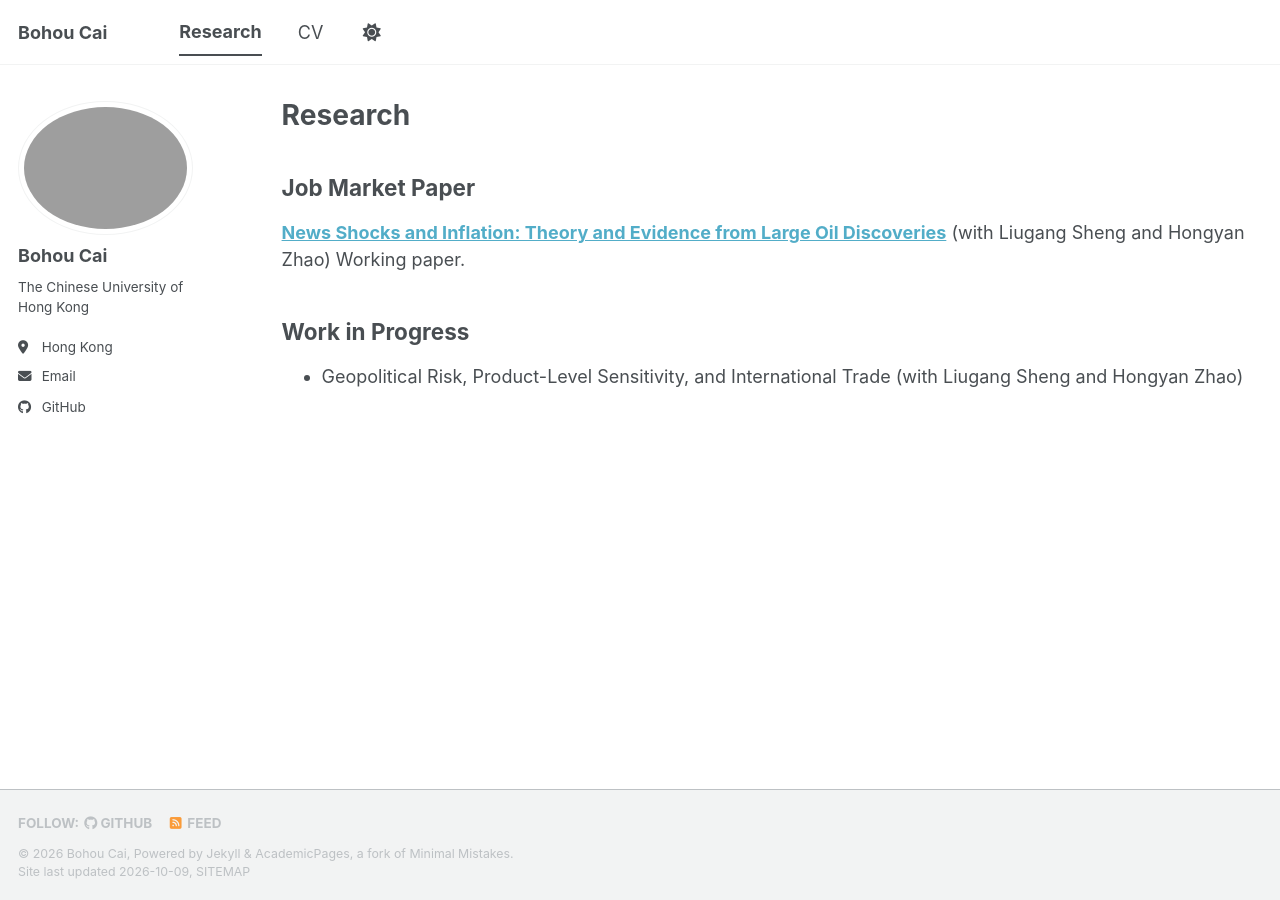
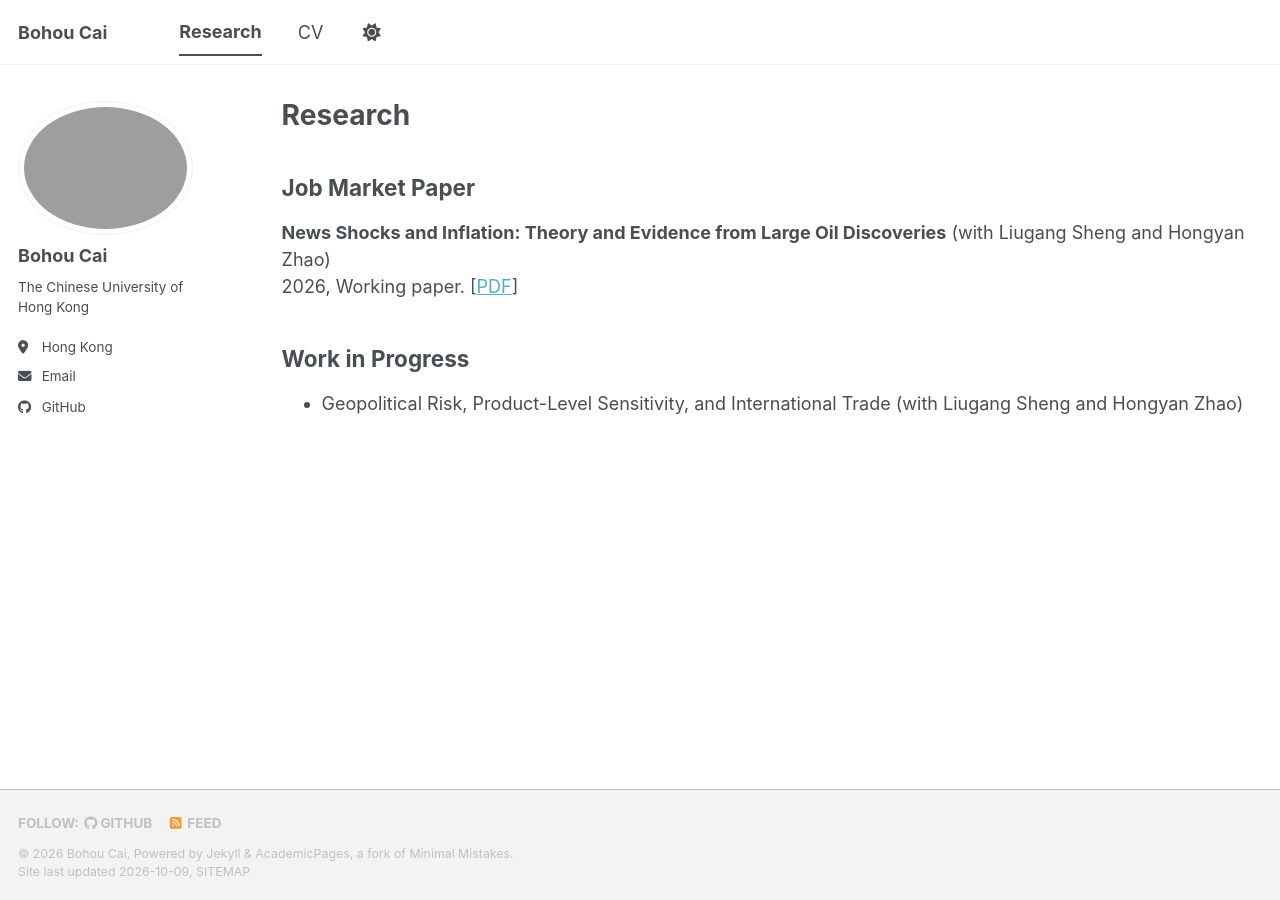
Before and after one commit to bohoucai/bohoucai.github.io, a Jekyll site: the page built from _pages/research.md, in a window 1280 px wide. Built offline with Jekyll 4.4.1, drawn with Linux system fonts in a browser that asks for light colours; a style sheet for code colours, icons or effects is not loaded.

Commit message:
Update research.md

```diff
--- a/_pages/research.md
+++ b/_pages/research.md
@@ -7,8 +7,8 @@ author_profile: true
 
 ## Job Market Paper
 
-**[News Shocks and Inflation: Theory and Evidence from Large Oil Discoveries](/files/news_and_inflation.pdf)** (with Liugang Sheng and Hongyan Zhao)
-Working paper.
+**News Shocks and Inflation: Theory and Evidence from Large Oil Discoveries** (with Liugang Sheng and Hongyan Zhao)<br>
+2026, Working paper. [[PDF](/files/news_and_inflation.pdf)]
 
 
 ## Work in Progress
```
